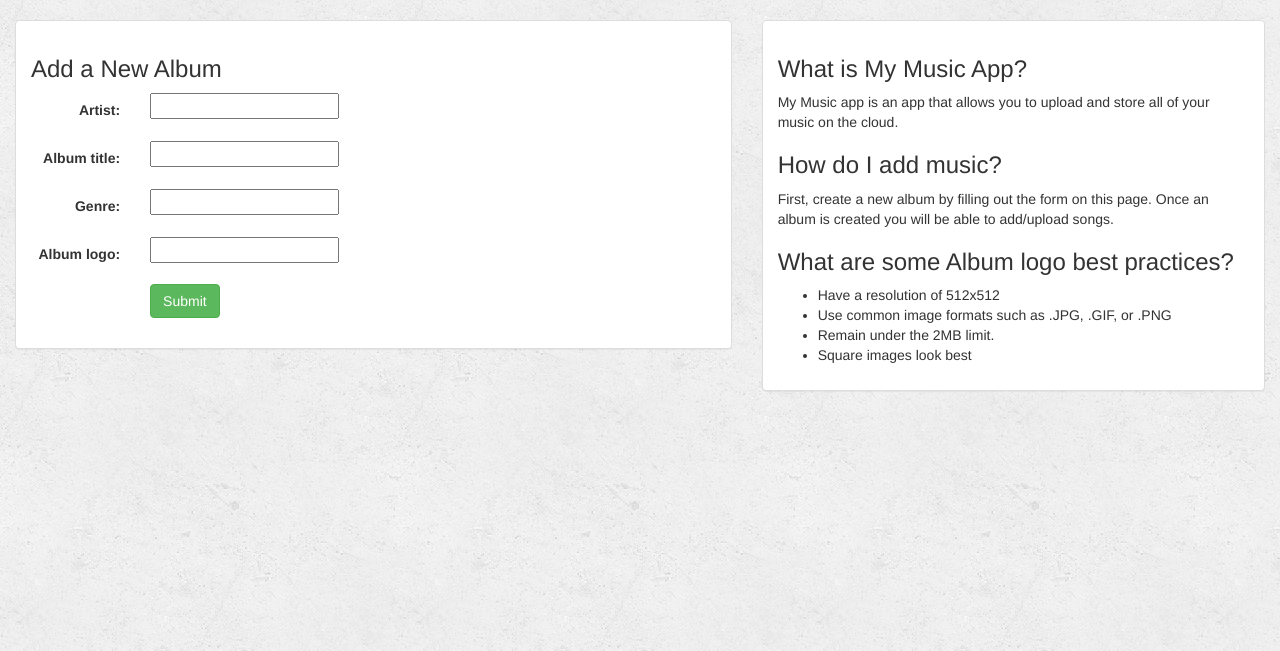
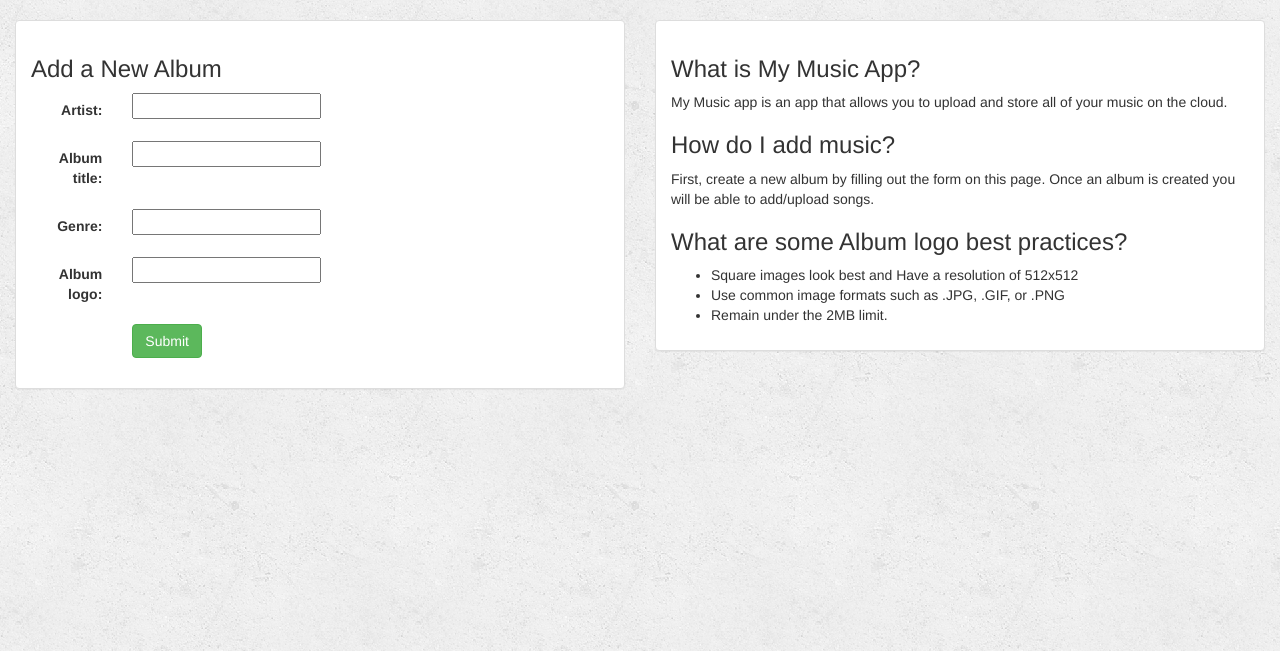
Before and after one commit to CYBERDUD3/python-django-music-app, a Django app: page /music/album/add/ in a window 1280 px wide. Shown: the part 52-703 px from the top of the page. Run offline with Django 3.2, Linux system fonts and the light colour scheme; some libraries are stand-ins or nearby versions.

Commit message:
updating album view

```diff
--- a/music/models.py
+++ b/music/models.py
@@ -7,6 +7,7 @@ class Album(models.Model):
     album_title = models.CharField(max_length=20)
     genre = models.CharField(max_length=20)
     album_logo = models.CharField(max_length=100)
+    is_favorite = models.BooleanField(default=False)
 
     def get_absolute_url(self):
         return reverse('music:details', kwargs={'pk': self.pk, })
--- a/music/templates/music/album_form.html
+++ b/music/templates/music/album_form.html
@@ -5,14 +5,14 @@
 {% block body %}
 <div class="container-fluid">
     <div class="row">
-        <div class="col-sm-12 col-md-7">
+        <div class="col-sm-12 col-md-6">
             <div class="panel panel-default">
                 <div class="panel-body">
                     <h3>Add a New Album</h3>
                     {% if error_message %}
                         <p><strong>{{ error_message }}</strong></p>
                     {% endif %}
-                    <form class="form-horizontal" role="form" action="#" method="post" enctype="multipart/form-data">
+                    <form class="form-horizontal" role="form" action="" method="post" enctype="multipart/form-data">
                         {% csrf_token %}
                         {% include 'music/form_template.html' %}
                         <div class="form-group">
@@ -25,7 +25,7 @@
             </div>
         </div>
 
-        <div class="col-sm-12 col-md-5">
+        <div class="col-sm-12 col-md-6">
             <div class="panel panel-default">
                 <div class="panel-body">
                     <h3>What is My Music App?</h3>
@@ -34,10 +34,9 @@
                     <p>First, create a new album by filling out the form on this page. Once an album is created you will be able to add/upload songs.</p>
                     <h3>What are some Album logo best practices?</h3>
                     <ul>
-                        <li>Have a resolution of 512x512</li>
+                        <li>Square images look best and Have a resolution of 512x512</li>
                         <li>Use common image formats such as .JPG, .GIF, or .PNG</li>
                         <li>Remain under the 2MB limit.</li>
-                        <li>Square images look best</li>
                     </ul>
                 </div>
             </div>
--- a/music/templates/music/detail.html
+++ b/music/templates/music/detail.html
@@ -54,7 +54,7 @@
                                 <td>
                                     <a target="_blank" href="#">
                                         <button type="button" class="btn btn-success btn-xs">
-                                            <span class="glyphicon glyphicon-play"></span>&nbsp; Play
+                                            <span class="glyphicon glyphicon-play"></span>&nbsp; Play&nbsp;
                                         </button>
                                     </a>
                                 </td>
--- a/music/urls.py
+++ b/music/urls.py
@@ -8,4 +8,6 @@ urlpatterns = [
     # url(r'^(?P<album_id>[0-9]+)/$', views.DetailView.as_view(), name='details'),
     url(r'^(?P<album_id>[0-9]+)/$', views.details, name='details'),
     url(r'album/add/$', views.AlbumCreate.as_view(), name='create_album'),
+    # url(r'album/(?P<album_id>[0-9]+)/$', views.AlbumUpdate.as_view(), name='update_album'),
+    # url(r'album/(?P<album_id>[0-9]+)/delete/$', views.AlbumDelete.as_view(), name='delete_album'),
 ]
--- a/music/views.py
+++ b/music/views.py
@@ -2,6 +2,7 @@ from django.views import generic
 from . models import Album, Song
 from django.shortcuts import render, get_object_or_404
 from django.views.generic.edit import CreateView, UpdateView, DeleteView
+from django.urls import reverse_lazy
 
 
 class IndexView(generic.ListView):
@@ -20,6 +21,17 @@ def details(request, album_id):
 class AlbumCreate(CreateView):
     model = Album
     fields = ['artist', 'album_title', 'genre', 'album_logo']
+    success_url = reverse_lazy('music:index')
+
+
+class AlbumUpdate(UpdateView):
+    model = Album
+    fields = ['artist', 'album_title', 'genre', 'album_logo']
+
+
+class AlbumDelete(DeleteView):
+    model = Album
+    success_url = reverse_lazy('music:index')
 
 # class DetailView(generic.ListView, album_id):
 #     model = Album
```
Also changed, not shown: db.sqlite3, music/migrations/0003_album_is_favorite.py (added), music/migrations/0004_remove_album_is_favorite.py (added), music/migrations/0005_album_is_favorite.py (added).
